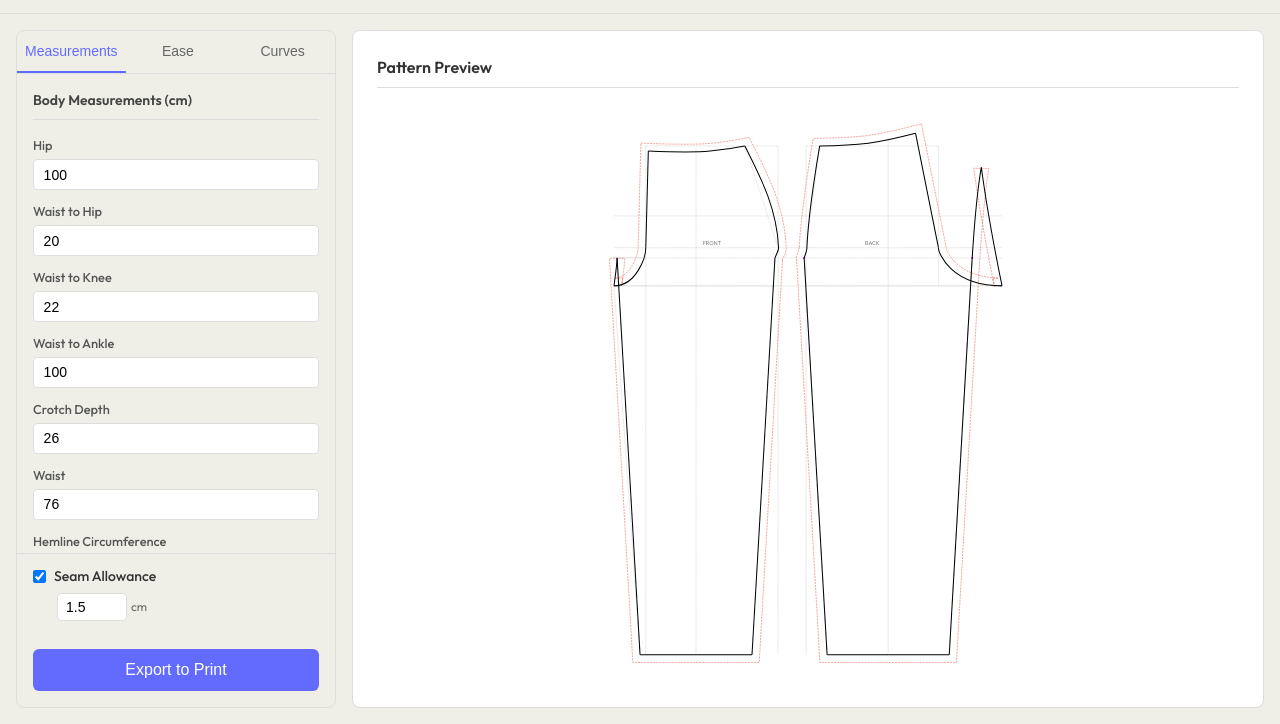
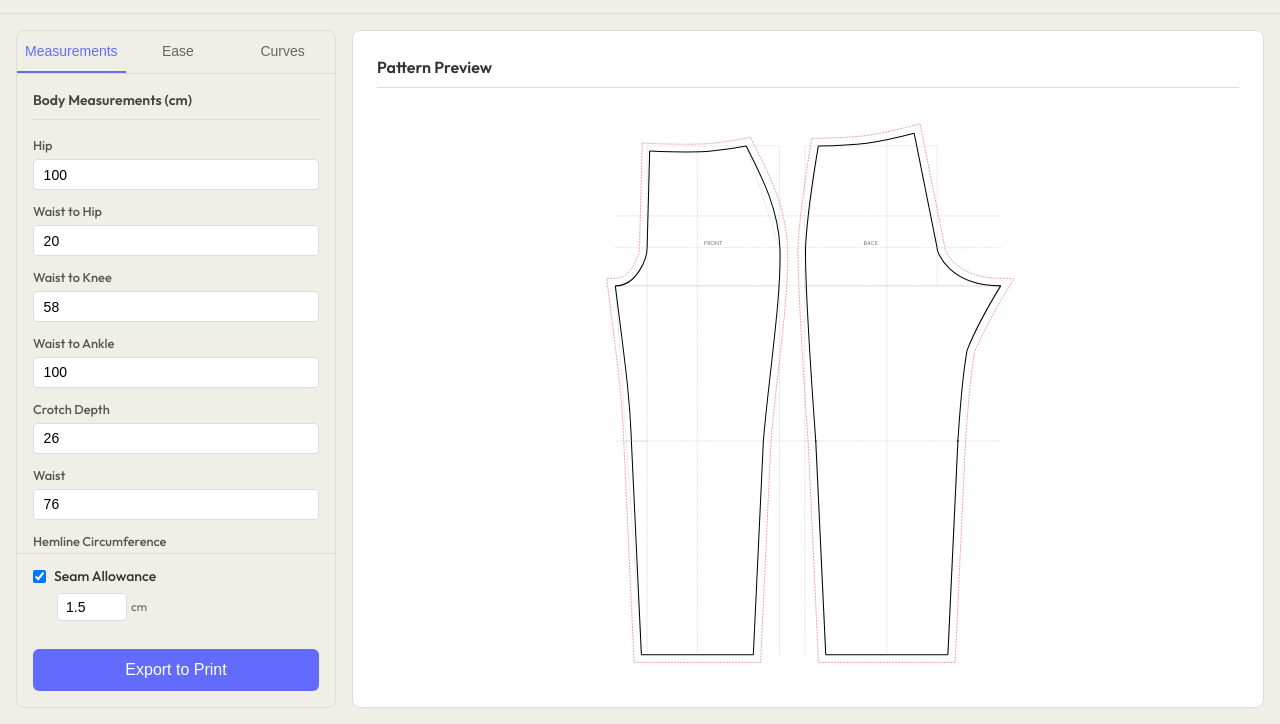
Before and after one commit to dana-khb/block-maker, a website built with Vite: page index.html in a window 1280 px wide. Shown: the part 76-800 px from the top of the page. Built offline with nearby package versions, Linux system fonts and the light colour scheme.

Commit message:
waist to knee updated

```diff
--- a/index.html
+++ b/index.html
@@ -38,7 +38,7 @@
               </div>
               <div class="input-group">
                 <label for="waistToKnee">Waist to Knee</label>
-                <input type="number" id="waistToKnee" value="22" step="0.1" min="40" max="90" data-svg-target="Knee">
+                <input type="number" id="waistToKnee" value="58" step="0.1" min="40" max="90" data-svg-target="Knee">
               </div>
               <div class="input-group">
                 <label for="waistToAnkle">Waist to Ankle</label>
```
